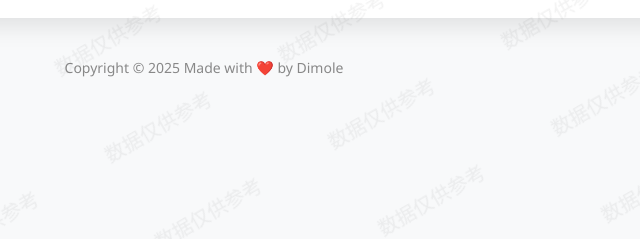
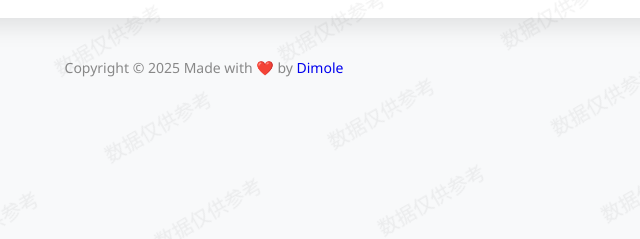
Before and after one commit to wyttle/StarResonanceDamageCounter, a website: page public/index.html in a window 1280 px wide. Shown: the part 314-553 px from the top of the page, 436-1076 px from the left. Drawn offline with Linux system fonts and the light colour scheme; no server answers.

Commit message:
chore: 增加主页

```diff
--- a/public/index.html
+++ b/public/index.html
@@ -37,6 +37,10 @@
 
         button:hover {
             background-color: #45a049;
+        }
+
+        a {
+            text-decoration: none;
         }
 
         .card {
@@ -126,7 +130,7 @@
 
     <div class="watermark"></div>
 
-    <footer style="margin-top: 40px; font-size: 14px; color: #888;">Copyright © 2025 Made with ❤️ by Dimole</footer>
+    <footer style="margin-top: 40px; font-size: 14px; color: #888;">Copyright © 2025 Made with ❤️ by <a href="https://dml.ink" target="_blank">Dimole</a></footer>
 
     <script>
         async function fetchDataAndUpdateTables() {
```
